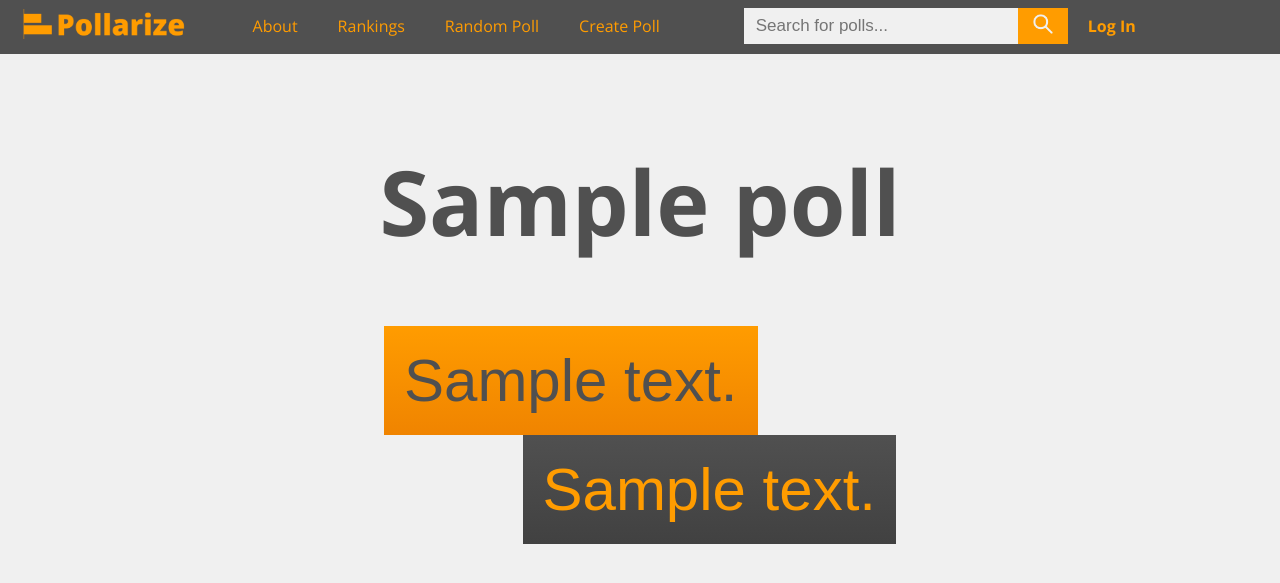
After one commit to RobbertSinclair/Pollarize, a Django app: a page that uses pollarize/templates/poll_app/base.html in a window 1280 px wide. The commit adds this page. Shown: the top 583 px of the page. Run offline with Django 3.2, Linux system fonts and the light colour scheme; tables that the repository leaves empty hold one stand-in row (values such as "Sample post"); some libraries are stand-ins or nearby versions.

Commit message:
Started on the javascript for the voting system and wrote the random poll view

```diff
--- a/pollarize/poll_app/urls.py
+++ b/pollarize/poll_app/urls.py
@@ -1,6 +1,6 @@
 from django.urls import path
 from poll_app import views
-from poll_app.views import JSONRandomPoll, JSONPollByPopularity, JSONComments, JSONChildComments, ResultsView, add_votes, JSONPollResults
+from poll_app.views import JSONRandomPoll, JSONPollByPopularity, JSONComments, JSONChildComments, ResultsView, add_votes, JSONPollResults, VoteView
 
 app_name = "poll_app"
 
@@ -9,12 +9,12 @@ urlpatterns = [
     path("home/", views.homepage, name="home"),
     path("about/", views.about, name="about"),
     path("rankings/", views.rankings, name="rankings"),
-    path("random_poll/", views.random, name="random"),
+    path("random_poll/", views.random_poll, name="random"),
     path("create_poll/", views.create, name="create"),
     path("search/", views.search, name="search"),
     path("login/", views.login, name="login"),
     path("account/", views.account, name="account"),
-
+    path("<slug:poll_slug>/vote/", VoteView.as_view(), name="vote"),
     path("<slug:poll_slug>/results/", ResultsView.as_view(), name="results"),
     path("json/random/", JSONRandomPoll.as_view(), name="json-random"),
     path("json/poll-popular/", JSONPollByPopularity.as_view(), name="json-popularity"),
--- a/pollarize/poll_app/views.py
+++ b/pollarize/poll_app/views.py
@@ -4,6 +4,7 @@ from django.views import View
 from poll_app.models import Poll, Comment, UserProfile, VotesIn, VotesInComment
 from django.contrib.auth.models import User
 from django.views.decorators.csrf import csrf_exempt
+from django.contrib.auth.decorators import login_required
 import json
 import random
 
@@ -24,8 +25,14 @@ def about(request):
 def rankings(request):
     return render(request, "poll_app/rankings.html")
 
-def random(request):
-    return render(request, "poll_app/random.html")
+def random_poll(request):
+    polls = Poll.objects.all()
+    the_poll = random.choice(polls)
+    the_slug = the_poll.poll_slug
+    if request.user.is_authenticated:
+        return redirect("poll_app:vote", poll_slug=the_slug)
+    else:
+        return redirect("poll_app:results", poll_slug=the_slug)
 
 def create(request):
     return render(request, "poll_app/create.html")
@@ -57,6 +64,19 @@ class ResultsView(View):
             return render(request, "poll_app/comment.html", context=context_dict)
         except Poll.DoesNotExist:
             raise Http404("Poll question doesn't exist")
+
+
+class VoteView(View):
+
+    def get(self, request, poll_slug):
+        context_dict = {}
+        try:
+            poll = Poll.objects.get(poll_slug=poll_slug)
+            context_dict["poll"] = poll
+            return render(request, "poll_app/vote.html", context=context_dict)
+        except Poll.DoesNotExist:
+            raise Http404("Poll question doesn't exist")
+
 
 
 # JSON views here
--- /dev/null
+++ b/pollarize/static/css/vote.css
@@ -0,0 +1,51 @@
+.vote-div h1 {
+    font-size: 90px;
+}
+
+.voting-form button{
+    border: none;
+    font-size: 60px;
+    padding: 20px;
+    text-align: center;
+}
+
+.voting-form {
+    margin-top: 5%;
+    margin-left: 30%;
+    margin-right: 30%;
+    width: 40%;
+}
+
+#answer1 {
+    float: left;
+}
+
+#answer1:hover {
+    background-color: #505050 !important;
+    color: #FF9C00 !important;
+}
+
+#answer2 {
+    float: right;
+}
+
+#answer2:hover {
+    background-color: #FF9C00 !important;
+    color: #505050 !important;
+}
+
+@media only screen and (max-width: 700px) {
+    .vote-div h1 {
+        font-size: 30px;
+    }
+
+    .voting-form button {
+        font-size: 20px;
+    }
+}
+
+@media only screen and (max-width: 1100px) and (min-width: 700px) {
+    .vote-div h1 {
+        font-size: 60px;
+    }
+}
--- /dev/null
+++ b/pollarize/static/js/vote.js
@@ -0,0 +1,10 @@
+$(document).ready(function() {
+    var the_url = window.location.pathname;
+    var poll_slug = the_url.split("/")[1];
+    alert(poll_slug);
+
+    $(".answer-button").click(function(){
+        var id = this.id;
+        alert(id);
+    })
+})
--- a/pollarize/templates/poll_app/base.html
+++ b/pollarize/templates/poll_app/base.html
@@ -44,7 +44,7 @@
         </div>
 
         {% if user.is_authenticated %}
-        <a class="navbar_user" href="{% url 'poll_app:account' %}"><img id="profile_icon" src="{{ user.profile_image.url }}" alt="Profile" width=35px height=35px></img> </a>
+        <a class="navbar_user" href="{% url 'poll_app:account' %}"><img id="profile_icon" src="{{ user.profile_image.url }}" alt="Profile" width=35px height=35px></img> {{ user.username }} </a>
         {% else %}
         <a class="navbar_user" href="{% url 'poll_app:login' %}">Log In</a>
         {% endif %}
--- a/pollarize/templates/poll_app/comment.html
+++ b/pollarize/templates/poll_app/comment.html
@@ -36,7 +36,7 @@
             {% for comment in comments %}
                 <div class="comment" id="comment-{{ comment.comment.id }}">
                     <div class="row">
-                        <div class="col">
+                        <div class="col-md">
                             <img class="mr-3 rounded-circle profile-img" alt="Profile image" src="{{ comment.image }}" />
                             <h3>{{comment.comment.submitter}}</h3>
                             <p>{{ comment.comment.comment }}</p>
@@ -49,7 +49,7 @@
                                 <button id="hide-reply-form-{{comment.comment.id}}" class="hide-reply-form btn btn-link" onClick="hideReplyForm({{comment.comment.id}})">Cancel</button>
                             {% endif %}
                         </div>
-                        <div class="col">
+                        <div class="col-sm">
                             <button id="upvote-{{ comment.comment.id }}" class="upvote vote-button" onClick="addVote(1, {{ comment.comment.id }}, {{ comment.comment.votes }})"><ion-icon name="chevron-up-outline"></ion-icon></button>
                             <label id="votes-{{comment.comment.id}}">{{ comment.comment.votes }}</label>
                             <button id="downvote-{{ comment.comment.id }}" class="downvote vote-button" onClick="addVote(-1, {{ comment.comment.id }}, {{ comment.comment.votes }})"><ion-icon name="chevron-down-outline"></ion-icon></button>
--- /dev/null
+++ b/pollarize/templates/poll_app/vote.html
@@ -0,0 +1,19 @@
+{% extends 'poll_app/base.html' %}
+{% load staticfiles %}
+
+{% block head_block %}
+<title>Pollarize - Vote</title>
+<link rel="stylesheet" href="{% static 'css/vote.css' %}" />
+<script type="text/javascript" src="{% static 'js/vote.js' %}"></script>
+{% endblock %}
+
+{% block body_block %}
+<div class="vote-div">
+    <h1>{{ poll.question }}</h1>
+    <div class="voting-form">
+        {% csrf_token %}
+        <button class="orange_button answer-button" id="answer1">{{ poll.answer1 }}</button>
+        <button class="grey_button answer-button" id="answer2">{{ poll.answer2 }}</button>
+    </div>
+</div>
+{% endblock %}
```
